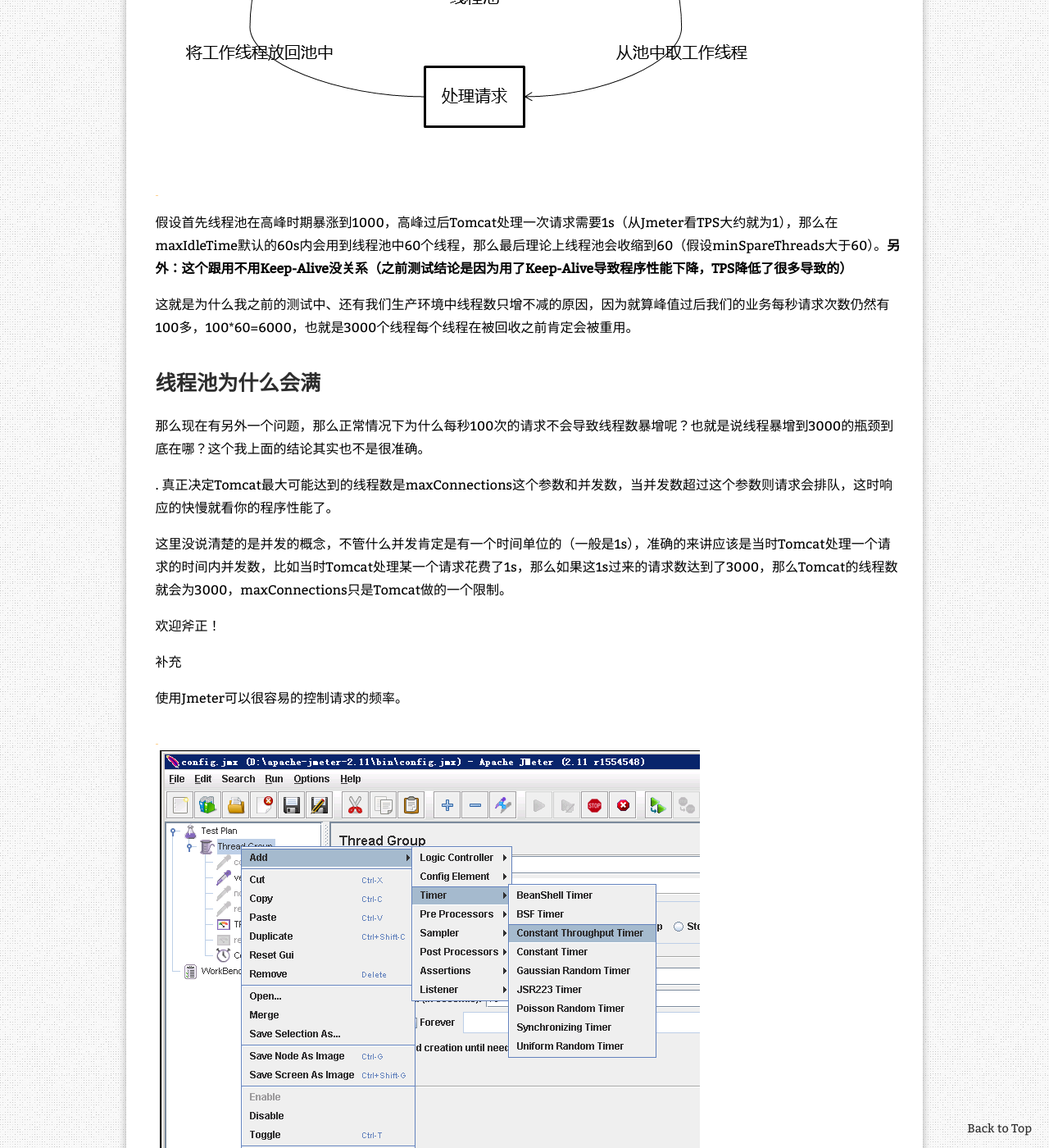
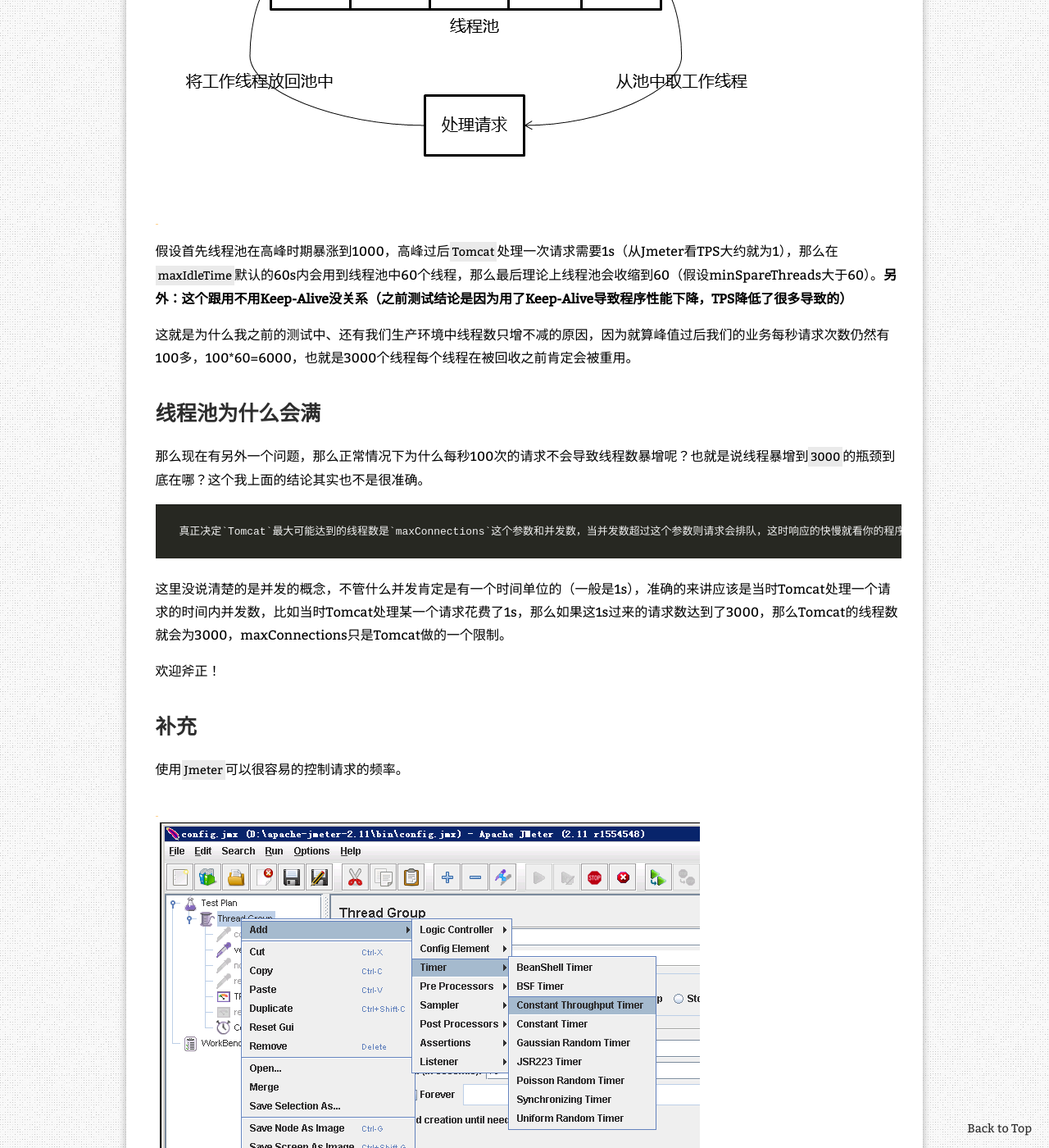
Before and after one commit to zhanjindong/zhanjindong.github.io, a Jekyll site: the page built from _posts/2015-01-20-concurrent-and-tomcat-threads-updated.md, in a window 1280 px wide and 1400 px high, scrolled down 1689 px. Shown: the whole window at 82% size. Built offline with Jekyll 4.4.1, drawn with Linux system fonts in a browser that asks for light colours; nearby versions of some CDN libraries; comment, search, counter and statistics services are not loaded; some of the changed text lies outside the part shown.

```diff
--- a/_posts/2015-01-20-concurrent-and-tomcat-threads-updated.md
+++ b/_posts/2015-01-20-concurrent-and-tomcat-threads-updated.md
@@ -18,8 +18,8 @@ utilities: fancybox, unveil
 
 那篇文章有问题的结论是：
 
-. `Tomcat`不会主动对线程池进行收缩，除非确定没有任何请求的时候，Tomcat才会将线程池收缩到`minSpareThreads`设置的大小；
-. `Tomcat6`之前的版本有一个`maxSpareThreads`参数，但是在7中已经移除了，所以只要前面哪怕只有一个请求，Tomcat也不会释放多于空闲的线程。
+	`Tomcat`不会主动对线程池进行收缩，除非确定没有任何请求的时候，Tomcat才会将线程池收缩到`minSpareThreads`设置的大小；
+	`Tomcat6`之前的版本有一个`maxSpareThreads`参数，但是在7中已经移除了，所以只要前面哪怕只有一个请求，Tomcat也不会释放多于空闲的线程。
 
 其实**Tomcat会停止长时间闲置的线程。**Tomcat还有一个参数叫[`maxIdleTime`][2]：
 
@@ -65,26 +65,26 @@ utilities: fancybox, unveil
 <img itemprop="image" data-src="/assets/images/posts/201812241101914.png" src="/assets/js/unveil/loader.gif" alt="201812241101914.png" />
 </a>
 
-假设首先线程池在高峰时期暴涨到1000，高峰过后Tomcat处理一次请求需要1s（从Jmeter看TPS大约就为1），那么在maxIdleTime默认的60s内会用到线程池中60个线程，那么最后理论上线程池会收缩到60（假设minSpareThreads大于60）。**另外：这个跟用不用Keep-Alive没关系（之前测试结论是因为用了Keep-Alive导致程序性能下降，TPS降低了很多导致的）**
+假设首先线程池在高峰时期暴涨到1000，高峰过后`Tomcat`处理一次请求需要1s（从Jmeter看TPS大约就为1），那么在`maxIdleTime`默认的60s内会用到线程池中60个线程，那么最后理论上线程池会收缩到60（假设minSpareThreads大于60）。**另外：这个跟用不用Keep-Alive没关系（之前测试结论是因为用了Keep-Alive导致程序性能下降，TPS降低了很多导致的）**
 
 这就是为什么我之前的测试中、还有我们生产环境中线程数只增不减的原因，因为就算峰值过后我们的业务每秒请求次数仍然有100多，100*60=6000，也就是3000个线程每个线程在被回收之前肯定会被重用。
 
 ## 线程池为什么会满
 {: #why-thread-pool-surge}
 
-那么现在有另外一个问题，那么正常情况下为什么每秒100次的请求不会导致线程数暴增呢？也就是说线程暴增到3000的瓶颈到底在哪？这个我上面的结论其实也不是很准确。
+那么现在有另外一个问题，那么正常情况下为什么每秒100次的请求不会导致线程数暴增呢？也就是说线程暴增到`3000`的瓶颈到底在哪？这个我上面的结论其实也不是很准确。
 
-. 真正决定Tomcat最大可能达到的线程数是maxConnections这个参数和并发数，当并发数超过这个参数则请求会排队，这时响应的快慢就看你的程序性能了。
+	真正决定`Tomcat`最大可能达到的线程数是`maxConnections`这个参数和并发数，当并发数超过这个参数则请求会排队，这时响应的快慢就看你的程序性能了。
 
 这里没说清楚的是并发的概念，不管什么并发肯定是有一个时间单位的（一般是1s），准确的来讲应该是当时Tomcat处理一个请求的时间内并发数，比如当时Tomcat处理某一个请求花费了1s，那么如果这1s过来的请求数达到了3000，那么Tomcat的线程数就会为3000，maxConnections只是Tomcat做的一个限制。
 
 欢迎斧正！
 
-补充
+## 补充
 {: #jmeter-frequence}
 
 
-使用Jmeter可以很容易的控制请求的频率。
+使用`Jmeter`可以很容易的控制请求的频率。
 
 <a class="post-image" href="/assets/images/posts/201844220947370.png">
 <img itemprop="image" data-src="/assets/images/posts/201844220947370.png" src="/assets/js/unveil/loader.gif" alt="201844220947370.png" />
```
